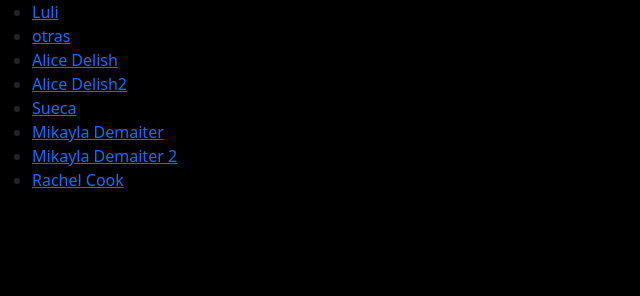
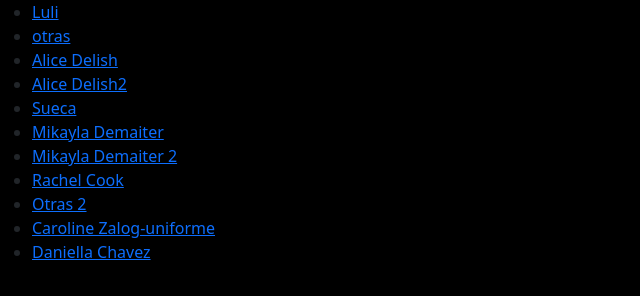
Before and after one commit to javi-beltran/x, a plain HTML site: page index.html in a window 1280 px wide. Shown: the whole page, without its empty margins (0-640 px from the left). Drawn offline with nearby package versions, Linux system fonts and the light colour scheme.

Commit message:
Add files via upload

```diff
--- a/index.html
+++ b/index.html
@@ -35,6 +35,13 @@
             </li>
             <li> <a href="https://drive.google.com/drive/folders/1VTsmAM3hDUVqDZjHoQ7QYiOoRxBJ6_wI?usp=sharing">Rachel Cook</a>
             </li>
+            <li> <a href="https://drive.google.com/drive/folders/1eZieVt3VhErNLtx8FUJUyeJ42aLi2o7t?usp=drive_link">Otras 2</a>
+            </li>
+
+            <li> <a href="https://drive.google.com/file/d/1dPoxyJH_DauxGu1wna-RbQI3LRSYlokw/view?usp=sharing">Caroline Zalog-uniforme</a>
+            </li>
+            <li> <a href="https://drive.google.com/file/d/1JIpM7v_qWjErFoHAdvO739inUdM7T1CV/view?usp=sharing">Daniella Chavez</a>
+            </li>
 
         </ul>
 
```
